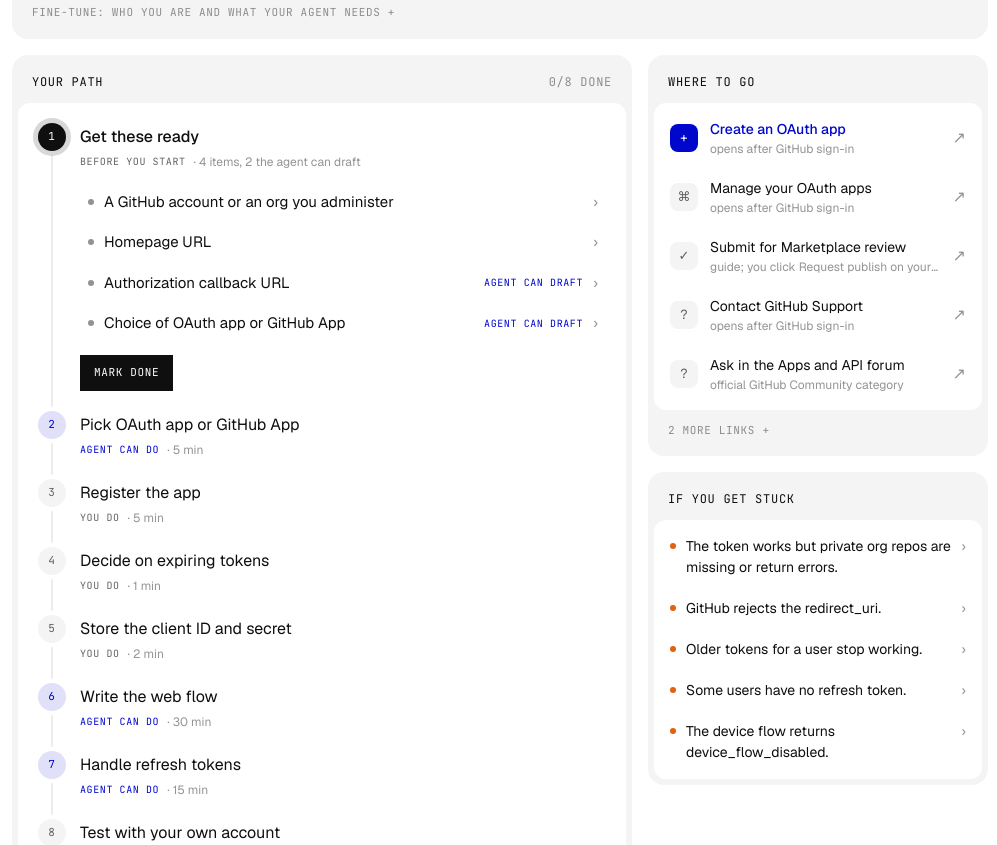
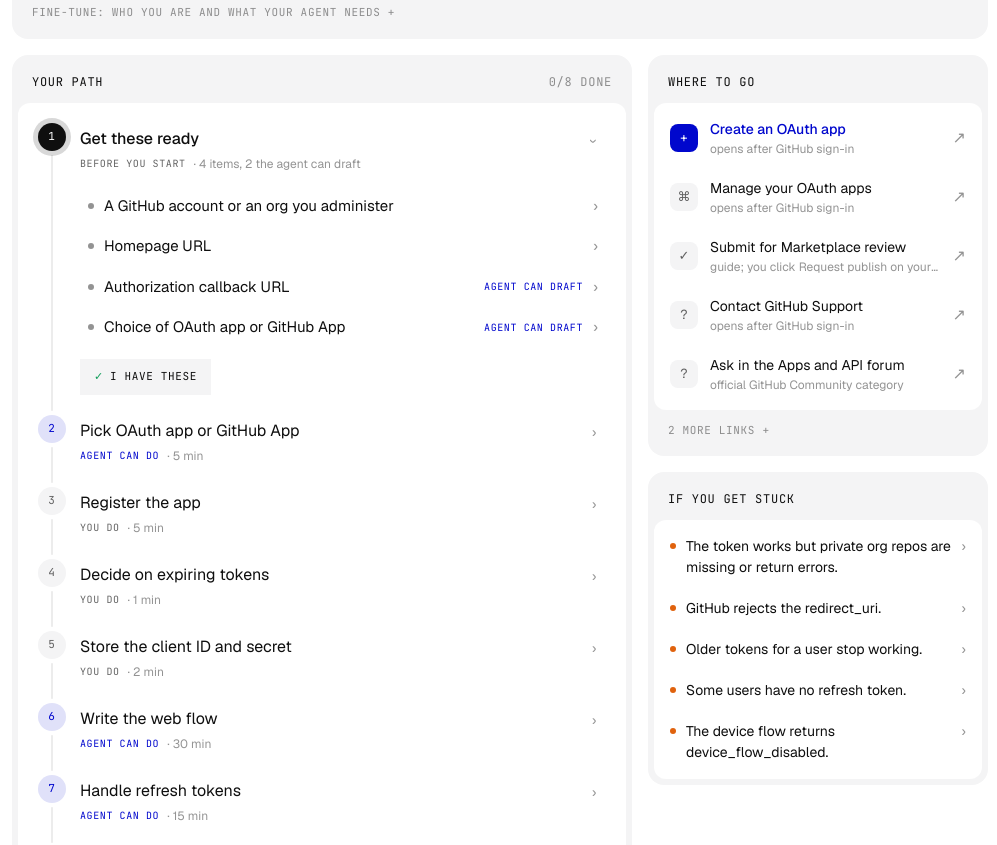
Before and after one commit to mdayan8/oauth-atlas, a Next.js app: page /guide/github in a window 1280 px wide. Shown: the part 1040-1885 px from the top of the page, without its empty margins (140-1137 px from the left). Built offline with nearby package versions, Linux system fonts and the light colour scheme.

Commit message:
Steps show open state and carry built-in actions: agent runs it, official page link, wait and support
Co-Authored-By: Claude Opus 5.5 <noreply@anthropic.com>

```diff
--- a/app/api/draft/route.ts
+++ b/app/api/draft/route.ts
@@ -11,6 +11,7 @@ const SYSTEM = `You draft documents a developer needs to get an OAuth app approv
 Output only the draft, in Markdown, ready to paste.
 Use [square-bracket placeholders] for anything you do not know about the developer's company or product: name, URL, contact email, data retention period, region.
 Never invent facts about the developer. Use only the provider requirements given in the context; if they name sections, wording or things a reviewer must see, cover each one.
+If the task is code, write short working TypeScript (Node 20, fetch, no extra libraries) that reads the client id and secret from environment variables, with brief comments.
 Keep it short and plain. No em dashes.`;
 
 export async function POST(req: Request) {
@@ -21,15 +22,18 @@ export async function POST(req: Request) {
   // Library guides are looked up by slug; live guides send themselves (validated, size-capped).
   const raw = JSON.stringify(body.guide ?? "");
   const g = body.slug ? getGuide(String(body.slug)) : raw.length < 80_000 ? Guide.safeParse(body.guide).data : undefined;
-  const item = g?.requirements.find((x) => x.id === body.requirementId && x.agentCanDraft);
+  // Only things the guide says an agent can do: drafts among requirements, "agent" steps.
+  const rq = g?.requirements.find((x) => x.id === body.requirementId && x.agentCanDraft);
+  const step = g?.steps.find((x) => x.id === body.stepId && x.actor === "agent");
+  const item = rq ? { id: rq.id, label: rq.label, detail: rq.detail } : step ? { id: step.id, label: step.title, detail: step.detail } : undefined;
   if (!g || !item) return Response.json({ error: "not_draftable" }, { status: 400 });
 
   const scopes: string[] = Array.isArray(body.scopes) ? body.scopes.slice(0, 20).map(String) : [];
   const scopeLines = g.scopes.filter((x) => scopes.includes(x.name)).map((x) => `- ${x.name}: ${x.meaning} (${x.tier})`);
   const context = [
     `Provider: ${g.name} (${g.domain})`,
-    `Draft this: ${item.label}`,
-    `What the provider requires: ${item.detail}`,
+    step ? `Do this step for the developer: ${item.label}` : `Draft this: ${item.label}`,
+    step ? `What the step involves: ${item.detail}` : `What the provider requires: ${item.detail}`,
     scopeLines.length ? `Scopes the app will request:\n${scopeLines.join("\n")}` : "",
     `Other requirements for context:\n${g.requirements.filter((x) => x.id !== item.id).map((x) => `- ${x.label}: ${x.detail}`).join("\n")}`,
   ]
--- a/components/GuideView.tsx
+++ b/components/GuideView.tsx
@@ -1,11 +1,11 @@
 "use client";
 
 import { useEffect, useState } from "react";
-import type { Guide, PathOptionT } from "@/lib/schema";
+import type { Guide, LinkT, PathOptionT } from "@/lib/schema";
 import AskPanel from "./AskPanel";
 import { claimBadge, defaultSituation, pickVerdict, resolve, type Audience, type Profile, type Resolved, type Situation } from "@/lib/situation";
 import { ACTOR_LABEL, DIFFICULTY_LABEL, toAgentPrompt, toMarkdown } from "@/lib/share";
-import { DraftButton, Recheck } from "./AgentActions";
+import { CopyButton, DraftButton, Recheck } from "./AgentActions";
 import { DIFF_COLOR, EvidenceBadge, Meter, Pill, Row, Skeleton } from "./ui";
 
 const PROFILES: [Profile, string][] = [
@@ -371,7 +371,11 @@ function Path({ g, r, live, Cite }: { g: Guide; r: Resolved; live: boolean; Cite
                 <p className="mt-1.5 pl-4 text-[14px] leading-relaxed text-ink-2">{x.detail}</p>
                 <div className="mt-2 pl-4">
                   <Cite ids={x.sourceIds} />
-                  {x.agentCanDraft && !live && <DraftButton g={g} requirementId={x.id} scopes={r.scopes.map((sc) => sc.name)} />}
+                  {x.agentCanDraft && !live && (
+                    <div className="mt-2.5">
+                      <DraftButton g={g} requirementId={x.id} scopes={r.scopes.map((sc) => sc.name)} />
+                    </div>
+                  )}
                 </div>
               </details>
             </li>
@@ -379,12 +383,33 @@ function Path({ g, r, live, Cite }: { g: Guide; r: Resolved; live: boolean; Cite
         </ul>
       );
     const x = r.steps.find((s) => s.id === id)!;
+    const link = linkFor(g, `${x.title} ${x.detail}`, x.actor);
+    const support = g.links.find((l) => l.kind === "support");
     return (
       <>
         <p className="text-[14px] leading-relaxed text-ink-2">{x.detail}</p>
         <div className="mt-2">
           <Cite ids={x.sourceIds} />
         </div>
+        {x.actor === "provider" && (
+          <p className="mt-3 rounded-lg bg-card px-3 py-2.5 text-[13px] text-ink-2">
+            Expected wait: <span className="text-ink">{x.duration || "not published"}</span>. Nothing to do but answer the reviewer quickly
+            if they email you.
+          </p>
+        )}
+        {!live && (
+          <div className="mt-3 flex flex-wrap items-center gap-2">
+            {x.actor === "agent" && (
+              <>
+                <DraftButton g={g} stepId={x.id} scopes={r.scopes.map((sc) => sc.name)} label="Let the agent do it" />
+                <CopyButton label="Copy prompt" text={stepPrompt(g, x.title, x.detail)} />
+              </>
+            )}
+            {x.actor !== "agent" && link && <LinkButton l={link} main={x.actor === "you"} />}
+            {x.actor === "provider" && support && support.url !== link?.url && <LinkButton l={support} />}
+            <MarkDone done={done.includes(x.id)} onClick={() => toggle(x.id)} />
+          </div>
+        )}
       </>
     );
   };
@@ -436,26 +461,36 @@ function Path({ g, r, live, Cite }: { g: Guide; r: Resolved; live: boolean; Cite
                 </div>
                 {/* content */}
                 <div className={`min-w-0 ${last ? "pb-3" : "pb-5"}`}>
-                  <button type="button" onClick={() => setOpen(isOpen ? "" : x.id)} aria-expanded={isOpen} className="block w-full text-left">
-                    <span className={`block text-[16px] leading-7 ${isNext ? "font-medium" : ""} ${isDone ? "text-ink-3 line-through decoration-1" : ""}`}>{x.title}</span>
-                    <span className="mt-0.5 flex flex-wrap items-center gap-x-2 text-[12px]">
-                      <span className="label !text-[10px]" style={{ color: x.actor === "you" ? "var(--ink-2)" : c }}>
-                        {x.id === prepId ? "Before you start" : ACTOR_LABEL[x.actor]}
+                  <button
+                    type="button"
+                    onClick={() => setOpen(isOpen ? "" : x.id)}
+                    aria-expanded={isOpen}
+                    className="group -mx-2 flex w-[calc(100%+16px)] items-start gap-3 rounded-lg px-2 py-0.5 text-left transition-colors hover:bg-card"
+                  >
+                    <span className="min-w-0 flex-1">
+                      <span className={`block text-[16px] leading-7 ${isNext ? "font-medium" : ""} ${isDone ? "text-ink-3 line-through decoration-1" : ""}`}>{x.title}</span>
+                      <span className="mt-0.5 flex flex-wrap items-center gap-x-2 text-[12px]">
+                        <span className="label !text-[10px]" style={{ color: x.actor === "you" ? "var(--ink-2)" : c }}>
+                          {x.id === prepId ? "Before you start" : ACTOR_LABEL[x.actor]}
+                        </span>
+                        {x.meta && <span className="text-ink-3">· {x.meta}</span>}
                       </span>
-                      {x.meta && <span className="text-ink-3">· {x.meta}</span>}
+                    </span>
+                    <span
+                      aria-hidden
+                      className="mt-1 grid h-6 w-6 shrink-0 place-items-center rounded-full text-[14px] text-ink-3 transition-transform duration-200 group-hover:bg-row group-hover:text-ink"
+                      style={{ transform: isOpen ? "rotate(90deg)" : "none" }}
+                    >
+                      ›
                     </span>
                   </button>
                   {isOpen && (
                     <div className="rise mt-3">
                       {body(x.id)}
-                      {!live && (
-                        <button
-                          type="button"
-                          onClick={() => toggle(x.id)}
-                          className={`label mt-3 inline-flex h-9 items-center px-3.5 !text-[11px] transition-colors ${isDone ? "bg-card text-ink-2" : "bg-ink text-bg hover:opacity-90"}`}
-                        >
-                          {isDone ? "Mark not done" : "Mark done"}
-                        </button>
+                      {!live && x.id === prepId && (
+                        <div className="mt-3">
+                          <MarkDone done={isDone} onClick={() => toggle(x.id)} label="I have these" />
+                        </div>
                       )}
                     </div>
                   )}
@@ -479,6 +514,57 @@ function Path({ g, r, live, Cite }: { g: Guide; r: Resolved; live: boolean; Cite
     </section>
   );
 }
+
+function MarkDone({ done, onClick, label = "Mark done" }: { done: boolean; onClick: () => void; label?: string }) {
+  return (
+    <button
+      type="button"
+      onClick={onClick}
+      className="label inline-flex h-9 items-center gap-1.5 bg-card px-3.5 !text-[11px] text-ink transition-colors hover:text-[var(--d-instant)]"
+    >
+      {done ? (
+        "Mark not done"
+      ) : (
+        <>
+          <span style={{ color: "var(--d-instant)" }}>✓</span> {label}
+        </>
+      )}
+    </button>
+  );
+}
+
+function LinkButton({ l, main = false }: { l: LinkT; main?: boolean }) {
+  return (
+    <a
+      href={l.url}
+      target="_blank"
+      rel="noreferrer"
+      className={`label inline-flex h-9 items-center gap-2 px-3.5 !text-[11px] transition-colors ${main ? "bg-accent text-on-accent hover:opacity-90" : "bg-card text-ink hover:text-accent"}`}
+    >
+      {l.label} ↗
+    </a>
+  );
+}
+
+// The official page that fits a step, picked from the guide's verified links by what the step is about.
+function linkFor(g: Guide, text: string, actor: "agent" | "you" | "provider"): LinkT | undefined {
+  const t = text.toLowerCase();
+  const by = (...kinds: LinkT["kind"][]) => kinds.map((k) => g.links.find((l) => l.kind === k)).find(Boolean);
+  if (actor === "provider" || /submit|review|verif|publish|listing|marketplace|quota/.test(t)) return by("review", "console");
+  if (/create|register|new app|set up|client id|credential|consent screen|dashboard|enable/.test(t)) return by("register", "console");
+  if (/install|test|manage|settings|store|distribution|redirect/.test(t)) return by("console", "register");
+  return by("docs");
+}
+
+const stepPrompt = (g: Guide, title: string, detail: string) =>
+  [
+    `Do this step for my ${g.name} OAuth integration: ${title}.`,
+    detail,
+    "Read the client id and secret from environment variables, never hard-code them.",
+    "Check what you rely on against these sources first:",
+    ...g.sources.filter((s) => s.badge !== "unverified").slice(0, 6).map((s) => `- ${s.url}`),
+    "If a source does not say it, tell me it is unverified instead of guessing.",
+  ].join("\n");
 
 const LINK_ICON: Record<string, string> = { register: "+", console: "⌘", review: "✓", docs: "≡", support: "?", status: "•" };
 
```
Also changed, not shown: components/AgentActions.tsx (+38 -6 lines), 1 other file (tests, documents, lock files or other folders).
